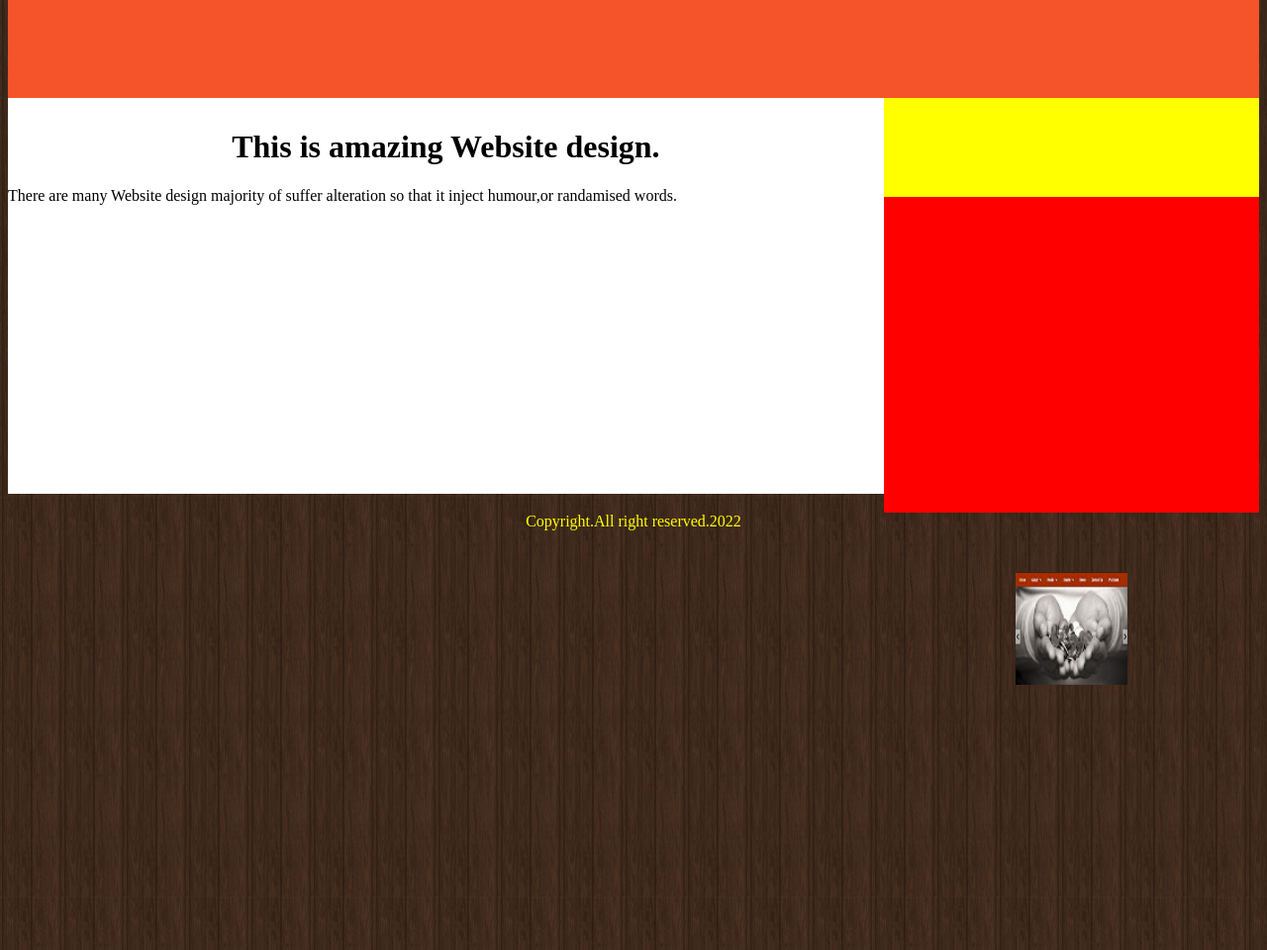
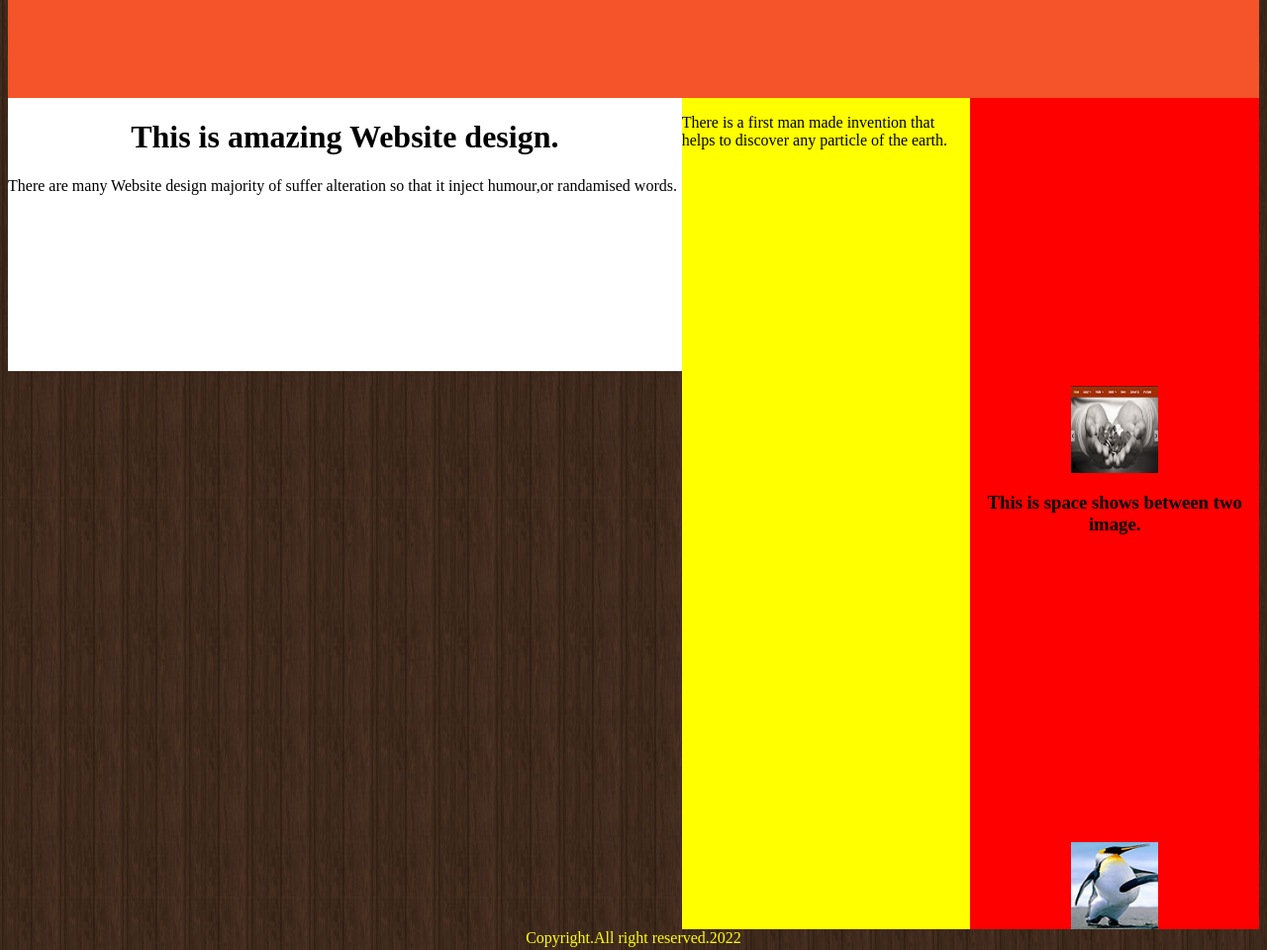
Before and after one commit to Deepakjais999/learningUI, a plain HTML site: page site1/index.html in a window 1280 px wide. Shown: the part 710-1670 px from the top of the page at 99% size. Drawn offline with Linux system fonts and the light colour scheme.

Commit message:
changes 02-10

```diff
--- a/site1/index.html
+++ b/site1/index.html
@@ -33,10 +33,10 @@
                             <a href="fdbk.html">Feedback</a>
                         </td>
                         <td>
-                            <a href="Abt.html" >About Us </a>
+                            <a href="Abt.html">About Us </a>
                         </td>
                         <td>
-                            <a href="Cnt.html" >Contact US</a>
+                            <a href="Cnt.html">Contact US</a>
                         </td>
                     </tr>
                 </tbody>
@@ -74,21 +74,28 @@
                 </tbody>
             </table>
         </div>
-        <div style="background-color: white;color: black;padding-bottom: 276px;padding-top: 10px;width: 70%;float:left">
+        <div style="display: flex;width:100%;flex-direction: row;align-items: stretch;">
+            <div style="background-color: white;color: black;height: 276px;width: 70%;float:left">
 
 
                 <h1 style="text-align: center;">
                     This is amazing Website design.
                 </h1>
-            <p> There are many Website design majority of suffer alteration so that it inject humour,or randamised words.
+                <p> There are many Website design majority of suffer alteration so that it inject humour,or randamised
+                    words.
                 </p>
             </div>
-        <div style="background-color:yellow ;width: 30%;min-height: 100px;float:left">
+            <div style="background-color:yellow ;width: 30%;float:left;">
+                <p>There is a first man made invention that helps to discover any particle of the earth.
+                </p>
 
             </div>
-        <div style="background-color:red ;width: 30%;height: 319px; float:right">
+            <div
+                style="background-color:red ;width: 30%;float:right;display: flex;flex-direction: column;justify-content: space-evenly">
                 <img src="./images/side2.jpg" class="myimg1" />
-            <img src="./images/side.jpg"  class="myimg1" />
+                <h3 style="text-align: center;"> This is space shows between two image.</h3>
+                <img src="./images/side.jpg" class="myimg1" />
+            </div>
         </div>
     </header>
 
```
Lines whose indentation alone changed are shown as unchanged.
